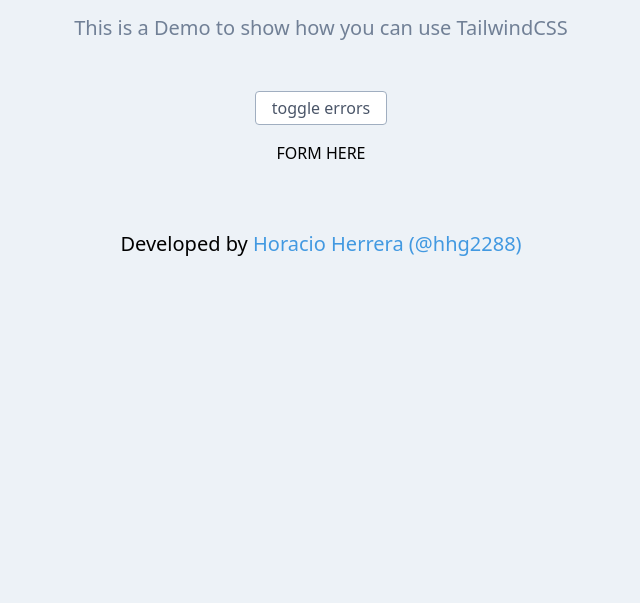
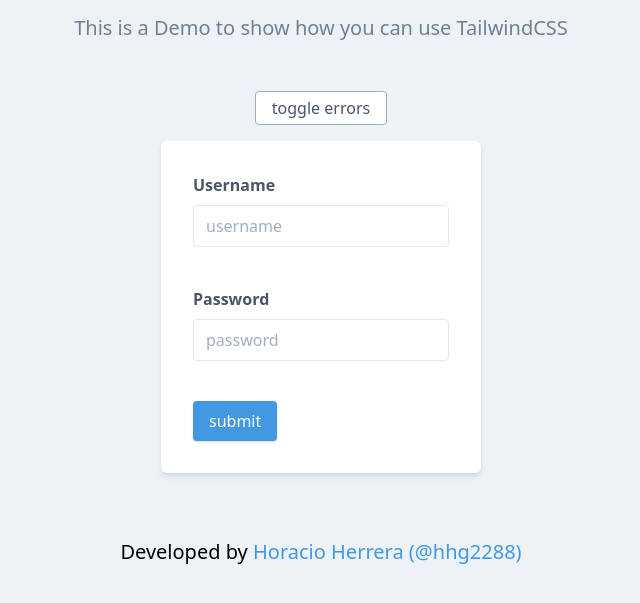
Before and after one commit to horacioh/react-europe-tailwind-demo, a Gatsby site in the folder example/: page / in a window 1280 px wide. Shown: the part 121-724 px from the top of the page, without its empty margins (319-959 px from the left). Built offline with nearby package versions, Linux system fonts and the light colour scheme; Gatsby itself is replaced by a stand-in of ours.

Commit message:
move label to separate file

```diff
--- /dev/null
+++ b/example/src/components/label.js
@@ -0,0 +1,13 @@
+import React from "react"
+
+export default function Label({ children, className, htmlFor, ...props }) {
+  return (
+    <label
+      {...props}
+      className={`font-bold text-gray-700 ${className}`}
+      htmlFor={htmlFor}
+    >
+      {children}
+    </label>
+  )
+}
--- a/example/src/pages/index.js
+++ b/example/src/pages/index.js
@@ -1,13 +1,6 @@
 import React from "react"
 import Layout from "../components/layout"
-
-function Label({ children, className, htmlFor, ...props }) {
-  return (
-    <label className={`font-bold text-gray-700 ${className}`} htmlFor={htmlFor}>
-      {children}
-    </label>
-  )
-}
+import Label from "../components/label"
 
 export default function Index() {
   const [toggleErrors, setToggleErrors] = React.useState(false)
@@ -30,7 +23,50 @@
             toggle errors
           </button>
           {/* Form Wrapper */}
-          <p>FORM HERE</p>
+          <div className="mx-auto w-full max-w-xs bg-white p-8 rounded-md shadow-md">
+            <form>
+              {/* form control input */}
+              <div className="relative mb-10">
+                <Label htmlFor="username">Username</Label>
+                <input
+                  placeholder="username"
+                  type="text"
+                  name="username"
+                  id="username"
+                  className="mt-2 border border-gray-300 px-3 py-2 rounded w-full"
+                />
+                {toggleErrors && (
+                  <p className="absolute text-red-500 font-semibold text-sm mt-1">
+                    username error!
+                  </p>
+                )}
+              </div>
+              {/* form control input */}
+              <div className="relative mb-10">
+                <Label htmlFor="password">Password</Label>
+                <input
+                  placeholder="password"
+                  type="text"
+                  name="password"
+                  id="password"
+                  className="mt-2 border border-gray-300 px-3 py-2 rounded w-full"
+                />
+                {toggleErrors && (
+                  <p className="absolute text-red-500 font-semibold text-sm mt-1">
+                    password error!
+                  </p>
+                )}
+              </div>
+              <div>
+                <button
+                  className="bg-blue-500 hover:bg-blue-700 transition text-white px-4 py-2 rounded shadow duration-200"
+                  type="submit"
+                >
+                  submit
+                </button>
+              </div>
+            </form>
+          </div>
         </div>
         <p className="text-center mt-8 text-xl text-body">
           Developed by{" "}
```
